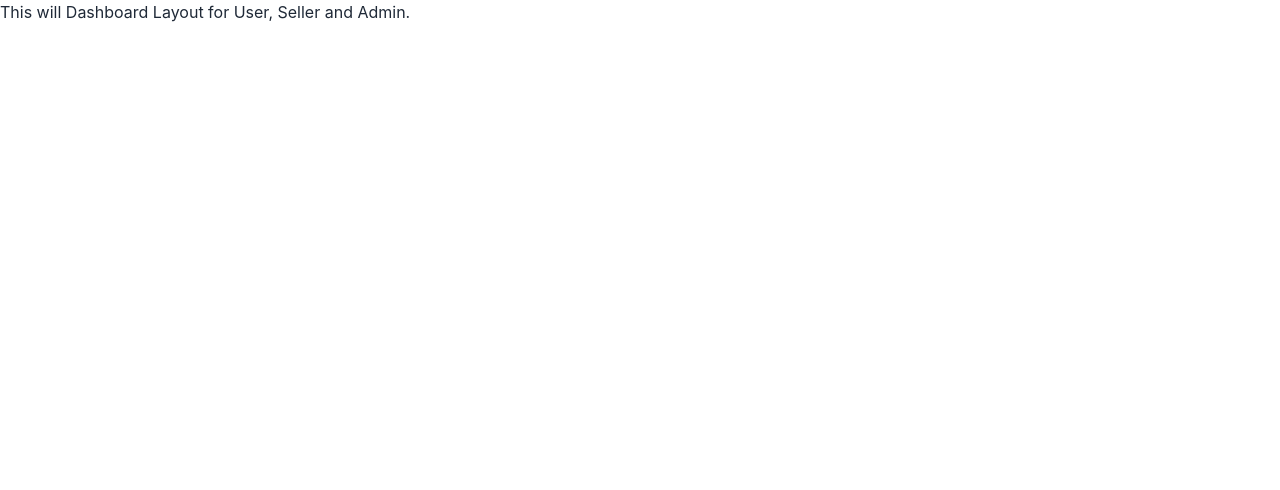
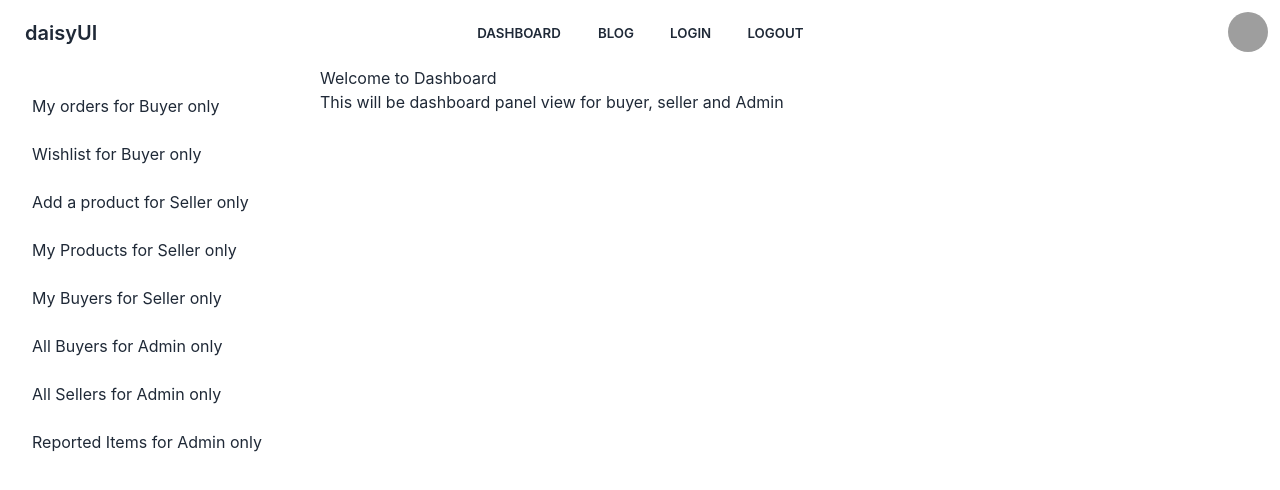
Before and after one commit to arifuddinraihan/time-craft-client, a React (Create React App) app: page /dashboard in a window 1280 px wide. Shown: the top 490 px of the page. Built offline with nearby package versions, Linux system fonts and the light colour scheme; no server answers; grey boxes are pictures that could not be loaded; the HTML template or start-up script is replaced by a standard one.

Commit message:
added dashboard panel and user menu bar

```diff
--- a/src/Layouts/DashboardLayout/DashboardLayout.js
+++ b/src/Layouts/DashboardLayout/DashboardLayout.js
@@ -1,9 +1,39 @@
 import React from 'react';
+import { Outlet } from 'react-router-dom';
+import Navbar from '../../Pages/Shared/Navbar/Navbar';
 
 const DashboardLayout = () => {
+    const dashboardMenu = {
+
+    }
+
     return (
-        <div>
-            <h2>This will Dashboard Layout for User, Seller and Admin.</h2>
+        <div className='bg-base-100'>
+            <div className='container mx-auto'>
+                <Navbar></Navbar>
+                <div className="drawer drawer-mobile">
+                    <input id="dashboard-panel-drawer" type="checkbox" className="drawer-toggle" />
+                    <div className="drawer-content flex flex-col">
+                        <Outlet></Outlet>
+
+                    </div>
+                    <div className="drawer-side">
+                        <label htmlFor="dashboard-panel-drawer" className="drawer-overlay"></label>
+                        <ul className="menu p-4 w-80 bg-base-100 text-base-content">
+                            <li><a>My orders for Buyer only</a></li>
+                            <li><a>Wishlist for Buyer only</a></li>
+                            <li><a>Add a product for Seller only</a></li>
+                            <li><a>My Products for Seller only</a></li>
+                            <li><a>My Buyers for Seller only</a></li>
+                            <li><a>All Buyers for Admin only</a></li>
+                            <li><a>All Sellers for Admin only</a></li>
+                            <li><a>Reported Items for Admin only</a></li>
+                        </ul>
+
+                    </div>
+                </div>
+
+            </div>
         </div>
     );
 };
--- /dev/null
+++ b/src/Pages/DashboardPage/DashboardPanel/DashboardPanel.js
@@ -0,0 +1,12 @@
+import React from 'react';
+
+const DashboardPanel = () => {
+    return (
+        <div>
+            <h2>Welcome to Dashboard</h2>
+            <h2>This will be dashboard panel view for buyer, seller and Admin</h2>
+        </div>
+    );
+};
+
+export default DashboardPanel;
--- a/src/Pages/Shared/Navbar/Navbar.js
+++ b/src/Pages/Shared/Navbar/Navbar.js
@@ -1,37 +1,41 @@
 import React from 'react';
+import { Link, NavLink } from 'react-router-dom';
 
 const Navbar = () => {
+    const navMenu = <>
+        <NavLink className="btn btn-ghost" to={'/dashboard'}>Dashboard</NavLink>
+        <NavLink className="btn btn-ghost">Blog</NavLink>
+        <NavLink className="btn btn-ghost">Login</NavLink>
+        <NavLink className="btn btn-ghost">Logout</NavLink>
+    </>
+
     return (
         <div className='bg-base-100'>
             <div className="navbar container mx-auto">
                 <div className="navbar-start">
-                    <div className="dropdown">
-                        <label tabIndex={0} className="btn btn-ghost lg:hidden">
-                            <svg xmlns="http://www.w3.org/2000/svg" className="h-5 w-5" fill="none" viewBox="0 0 24 24" stroke="currentColor"><path strokeLinecap="round" strokeLinejoin="round" strokeWidth="2" d="M4 6h16M4 12h8m-8 6h16" /></svg>
-                        </label>
-                        <ul tabIndex={0} className="menu menu-compact dropdown-content mt-3 p-2 shadow bg-base-100 bg-opacity-90 rounded-box w-52">
-                            <li><a>Item 1</a></li>
-                            <li><a>Item 3</a></li>
-                        </ul>
-                    </div>
-                    <a className="btn btn-ghost normal-case text-xl">daisyUI</a>
+                    <label htmlFor="dashboard-panel-drawer"  className="btn btn-sm btn-ghost drawer-button lg:hidden">
+                        <svg xmlns="http://www.w3.org/2000/svg" className="h-5 w-5" fill="none" viewBox="0 0 24 24" stroke="currentColor"><path strokeLinecap="round" strokeLinejoin="round" strokeWidth="2" d="M4 6h16M4 12h8m-8 6h16" /></svg>
+                    </label>
+                    <Link to={'/'} className="btn btn-ghost normal-case text-xl">daisyUI</Link>
                 </div>
                 <div className="navbar-center hidden lg:flex">
                     <ul className="menu menu-horizontal p-0">
-                        <li><a>Item 1</a></li>
-                        <li><a>Item 3</a></li>
+                        {
+                            navMenu
+                        }
                     </ul>
                 </div>
                 <div className="navbar-end">
                     <div className="dropdown dropdown-end">
-                        <label tabIndex={1} className="btn btn-ghost btn-circle avatar">
+                        <label tabIndex={0} className="btn btn-ghost btn-circle avatar">
                             <div className="w-10 rounded-full">
                                 <img src="https://placeimg.com/80/80/people" />
                             </div>
                         </label>
-                        <ul tabIndex={1} className="menu menu-compact dropdown-content mt-3 p-2 shadow bg-base-100 bg-opacity-90 rounded-box w-52">
-                            <li><a>Dashboard</a></li>
-                            <li><a>Logout</a></li>
+                        <ul tabIndex={0} className="menu menu-compact dropdown-content mt-3 p-2 shadow bg-base-100 bg-opacity-90 rounded-box w-52">
+                            {
+                                navMenu
+                            }
                         </ul>
                     </div>
                 </div>
--- a/src/Routes/MainRoute/MainRoute.js
+++ b/src/Routes/MainRoute/MainRoute.js
@@ -1,6 +1,7 @@
 import { createBrowserRouter  } from "react-router-dom"
 import DashboardLayout from "../../Layouts/DashboardLayout/DashboardLayout";
 import MainLayout from "../../Layouts/MainLayout/MainLayout"
+import DashboardPanel from "../../Pages/DashboardPage/DashboardPanel/DashboardPanel";
 import HomePageLayout from "../../Pages/HomePage/HomePageLayout/HomePageLayout";
 import ErrorPage from "../../Pages/Shared/ErrorPage/ErrorPage";
 
@@ -18,7 +19,14 @@ const mainRoute = createBrowserRouter([
     },
     {
         path : '/dashboard',
-        element : <DashboardLayout></DashboardLayout>
+        errorElement : <ErrorPage></ErrorPage>,
+        element : <DashboardLayout></DashboardLayout>,
+        children : [
+            {
+                path : '/dashboard',
+                element : <DashboardPanel></DashboardPanel>
+            }
+        ]
     }
 ])
 
```
